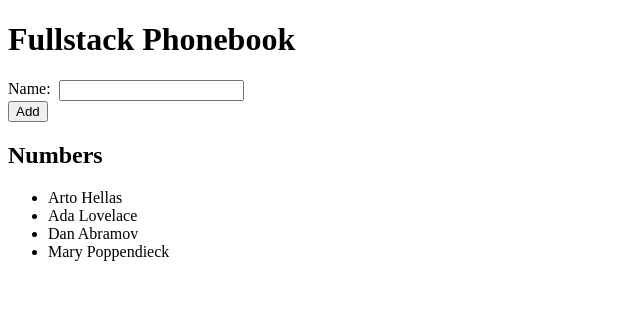
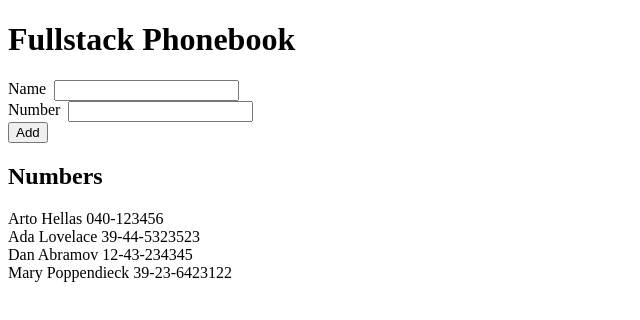
Before and after one commit to marekzelinka/fullstack-phonebook, a React (Vite) app in the folder apps/client/: page / in a window 1280 px wide. Shown: the top 320 px of the page, without its empty margins (0-640 px from the left). Built offline with nearby package versions, Linux system fonts and the light colour scheme.

Commit message:
show numbers

```diff
--- a/apps/client/src/app.jsx
+++ b/apps/client/src/app.jsx
@@ -11,7 +11,7 @@ export function App() {
     { name: "Mary Poppendieck", number: "39-23-6423122", id: 4 },
   ]);
 
-  const addPerson = ({ name }) => {
+  const addPerson = ({ name, number }) => {
     const personWithSameName = persons.find((person) => person.name === name);
     if (personWithSameName) {
       window.alert(`${name} is already added to phonebook!`);
@@ -21,6 +21,7 @@ export function App() {
 
     const newObject = {
       name,
+      number,
       id: persons.length + 1,
     };
 
--- a/apps/client/src/components/add-person-form.jsx
+++ b/apps/client/src/components/add-person-form.jsx
@@ -11,6 +11,7 @@ export function AddPersonForm({ onSubmit }) {
 
         const result = onSubmit({
           name: formData.get("name"),
+          number: formData.get("number"),
         });
         if (result.success) {
           form.reset();
@@ -18,8 +19,12 @@ export function AddPersonForm({ onSubmit }) {
       }}
     >
       <div style={fieldStyles}>
-        <label htmlFor="name">Name:</label>
+        <label htmlFor="name">Name</label>
         <input type="text" name="name" id="name" required />
+      </div>
+      <div style={fieldStyles}>
+        <label htmlFor="number">Number</label>
+        <input type="text" name="number" id="number" required />
       </div>
       <div>
         <button type="submit">Add</button>
--- a/apps/client/src/components/person-card.jsx
+++ b/apps/client/src/components/person-card.jsx
@@ -1,3 +1,7 @@
 export function PersonCard({ person }) {
-  return <div>{person.name}</div>;
+  return (
+    <div>
+      {person.name} {person.number}
+    </div>
+  );
 }
--- a/apps/client/src/components/person-list.jsx
+++ b/apps/client/src/components/person-list.jsx
@@ -1,8 +1,10 @@
 import { PersonCard } from "./person-card.jsx";
+
+const listStyles = { listStyle: "none", paddingLeft: 0 };
 
 export function PersonList({ persons }) {
   return (
-    <ul>
+    <ul style={listStyles}>
       {persons.map((person) => (
         <li key={person.id}>
           <PersonCard person={person} />
```
